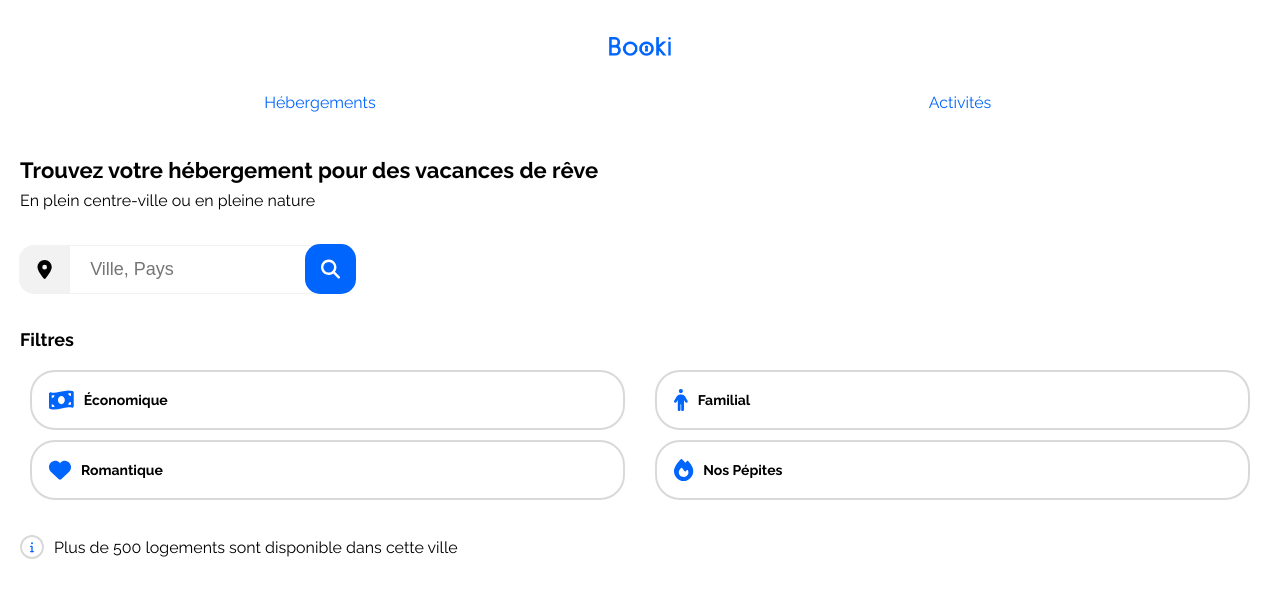
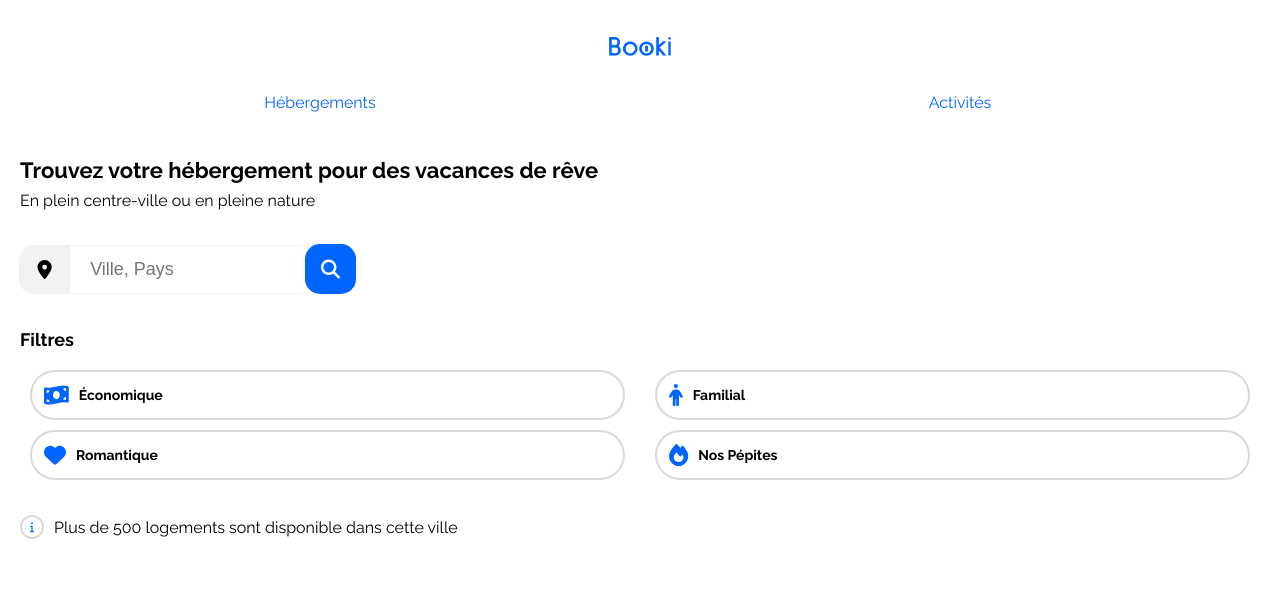
Before and after one commit to Bipce/Bookie, a React (Vite) app in the folder frontend/: page / in a window 1280 px wide. Shown: the top 598 px of the page. Built offline with nearby package versions, Linux system fonts and the light colour scheme; the HTML template or start-up script is replaced by a standard one.

Commit message:
Fixe padding for filter

```diff
--- a/frontend/src/components/Filters/Filters.css
+++ b/frontend/src/components/Filters/Filters.css
@@ -54,7 +54,7 @@
   width: 48%;
   border: 2px solid #d9d9d9;
   border-radius: 25px;
-  padding: 17px;
+  padding: 12px;
   font-weight: 700;
 }
 
```
